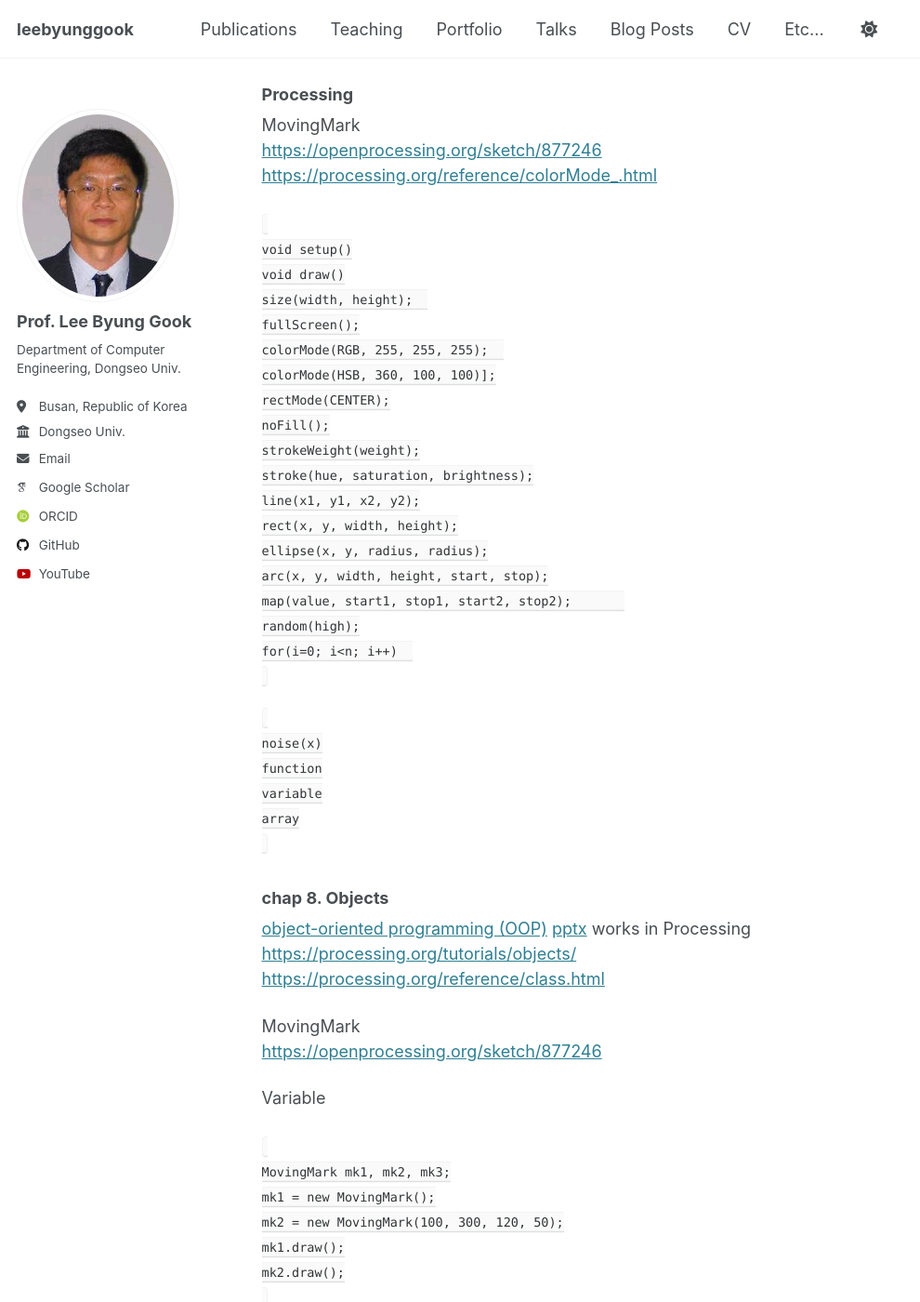
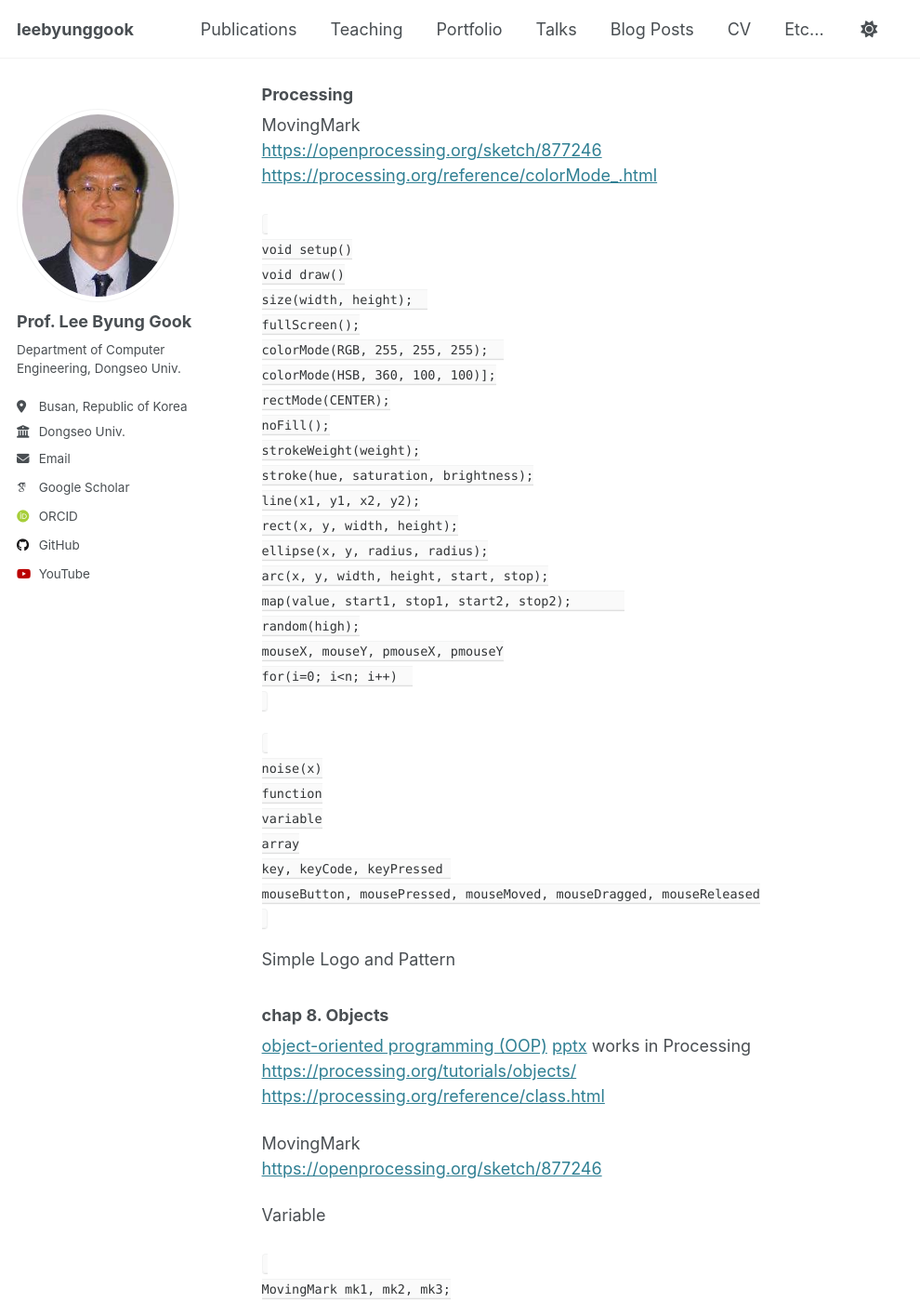
Before and after one commit to leebyunggook/leebyunggook.github.io, a Jekyll site: the page built from _pages/PhysicsProcessing.md, in a window 1280 px wide and 1400 px high, scrolled down 1118 px. Shown: the whole window at 93% size, without its empty margins (0-990 px from the left). Built offline with Jekyll 4.4.1, drawn with Linux system fonts in a browser that asks for light colours; some web fonts are replaced; our own code applies the rules of GitHub Pages for plain Markdown files.

Commit message:
Update PhysicsProcessing.md

```diff
--- a/_pages/PhysicsProcessing.md
+++ b/_pages/PhysicsProcessing.md
@@ -44,6 +44,7 @@ ellipse(x, y, radius, radius);
 arc(x, y, width, height, start, stop);
 map(value, start1, stop1, start2, stop2);
 random(high);
+mouseX, mouseY, pmouseX, pmouseY
 for(i=0; i<n; i++)
 </code></pre>
 
@@ -52,7 +53,12 @@ noise(x)
 function
 variable
 array
+key, keyCode, keyPressed
+mouseButton, mousePressed, mouseMoved, mouseDragged, mouseReleased
 </code></pre>
+
+Simple Logo and Pattern
+
 
 ### chap 8. Objects
 
```
